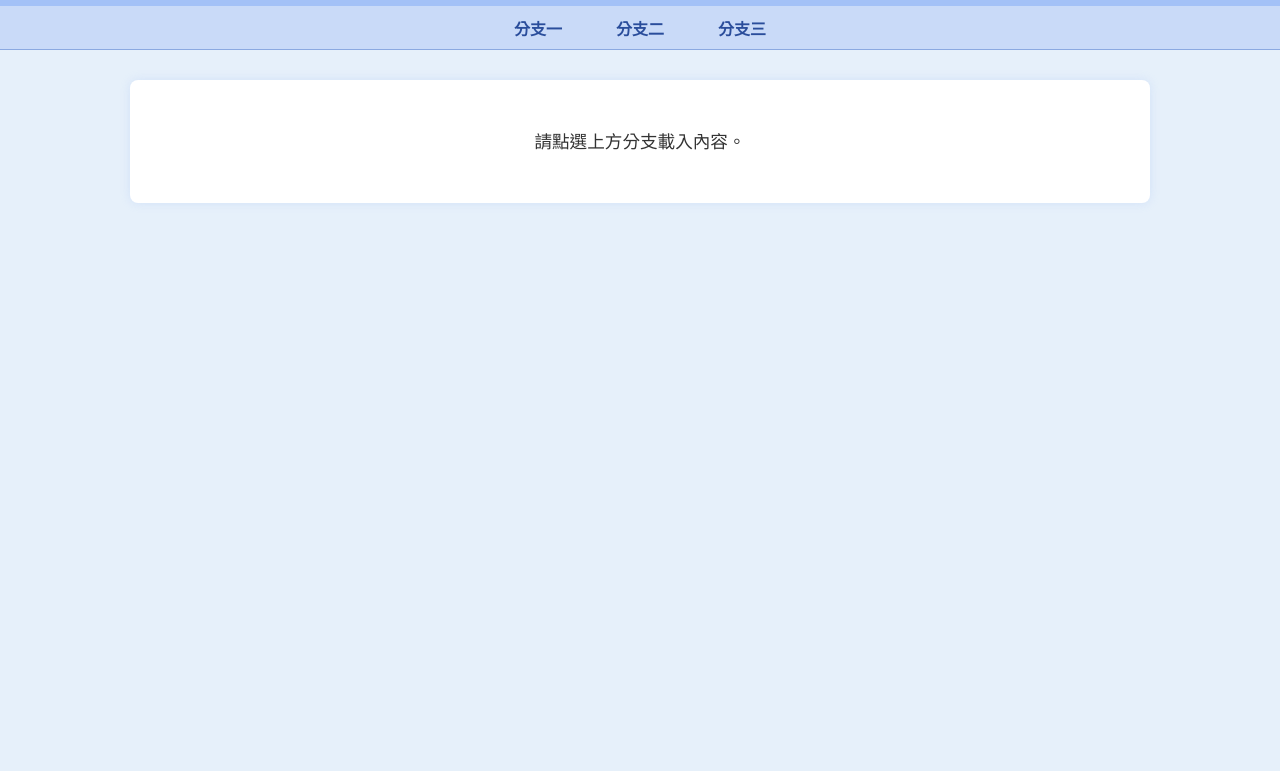
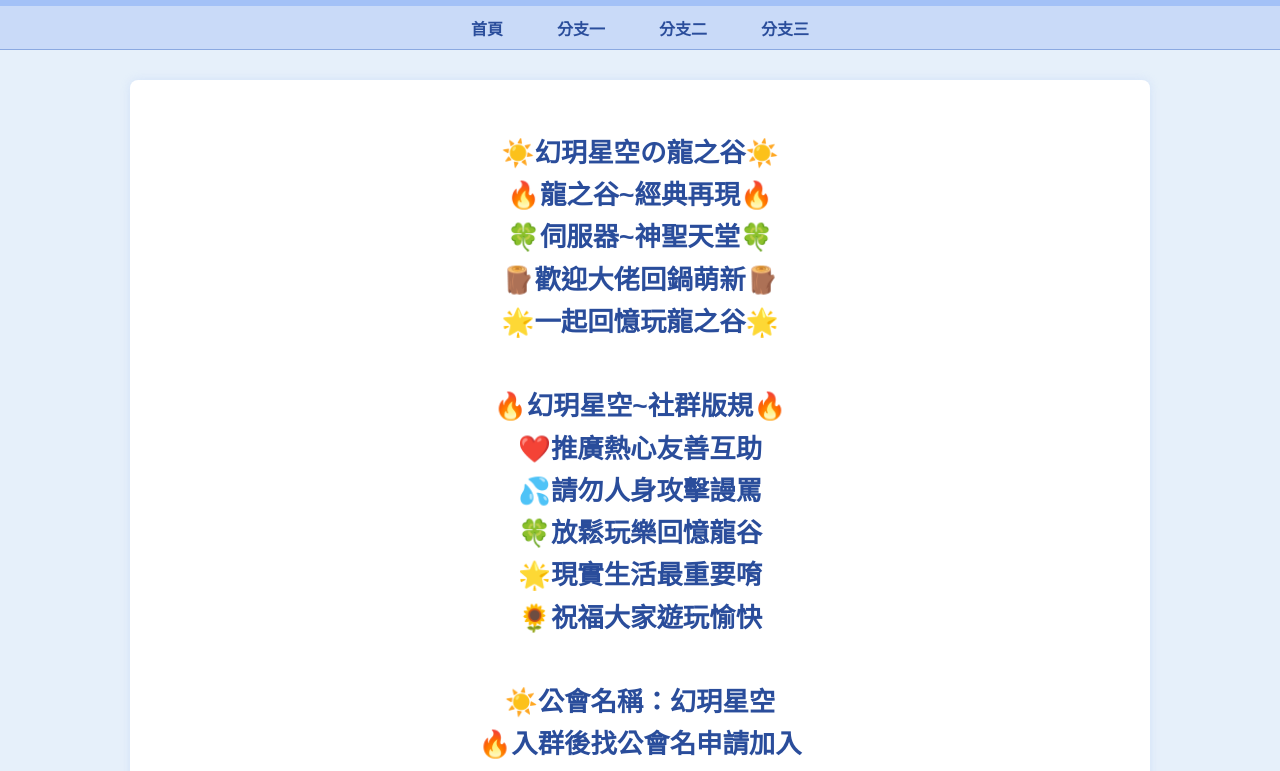
Before and after one commit to chris619070/chris619070.github.io, a plain HTML site: page index.html in a window 1280 px wide. Shown: the part 80-851 px from the top of the page. Before the commit the page ends 800 px from the top, so only its background shows below. Drawn offline with Linux system fonts and the light colour scheme.

Commit message:
更新首頁內容

```diff
--- a/index.html
+++ b/index.html
@@ -1,40 +1,75 @@
-
 <!DOCTYPE html>
 <html lang="zh-Hant">
 <head>
     <meta charset="UTF-8" />
-    <meta name="viewport" content="width=device-width, initial-scale=1" />
-    <title>JavaScript 載入內容</title>
+    <title>幻玥星空</title>
     <link rel="stylesheet" href="style.css" />
 </head>
 <body>
     <header>
-        <h1>網站標題</h1>
+        <h1>幻玥星空</h1>
     </header>
 
     <nav>
         <ul>
-            <li><a href="#" onclick="loadContent('tab1.html')">分支一</a></li>
-            <li><a href="#" onclick="loadContent('tab2.html')">分支二</a></li>
-            <li><a href="#" onclick="loadContent('tab3.html')">分支三</a></li>
+            <li><a href="index.html">首頁</a></li>
+            <li><a href="tab1.html">分支一</a></li>
+            <li><a href="tab2.html">分支二</a></li>
+            <li><a href="tab3.html">分支三</a></li>
         </ul>
     </nav>
 
-    <main id="main-content">
-        <p>請點選上方分支載入內容。</p>
+    <main>
+        <h2>
+☀️幻玥星空の龍之谷☀️<br>
+🔥龍之谷~經典再現🔥<br>
+🍀伺服器~神聖天堂🍀<br>
+🪵歡迎大佬回鍋萌新🪵<br>
+🌟一起回憶玩龍之谷🌟<br><br>
+
+🔥幻玥星空~社群版規🔥<br>
+❤️推廣熱心友善互助<br>
+💦請勿人身攻擊謾罵<br>
+🍀放鬆玩樂回憶龍谷<br>
+🌟現實生活最重要唷<br>
+🌻祝福大家遊玩愉快<br><br>
+
+
+☀️公會名稱：幻玥星空<br>
+🔥入群後找公會名申請加入<br>
+🍀社群名字:職業+龍谷ID<br>
+🌟再標記~晴天~審核加入<br>
+💙也可找公會部長~凸眼魚<br>
+🧡貓咪迴旋踢~態度惡劣<br>
+💚白鬼夜跑~陸光~貓澪<br>
+❤️月光光手慌慌~小老鼠<br>
+🪵麻煩大家幫忙唷~感謝！<br><br>
+
+
+❤️本群適合族群❤️<br>
+1️⃣上班族~下班後晚上玩<br>
+2️⃣有家庭~小朋友睡覺後<br>
+3️⃣服務業~輪班工時較長<br>
+4️⃣休閒玩~偶爾放鬆玩樂<br>
+5️⃣無課金~小帳號養主帳<br>
+6️⃣玩回憶~電腦版回鍋玩<br>
+7️⃣超萌新~沒有玩過龍谷<br>
+💛本群揪團大部分時間<br>
+📢晚上20:00~24:00期間<br><br>
+
+
+🌻幻玥星空~Discord🌻<br>
+☀️龍之谷~幻玥星空<br>
+❤️歡迎打團聊天唷!!<br>
+🪵DC管理者:態度惡劣<br>
+🍀Discord網址：<br>
+https://discord.gg/qbtjgyT9m9<br><br>
+
+
+🔥龍之谷~經典重現<br>
+🌟臉書官方網站<br>
+🍀網址:https://www.facebook.com/share/19Ai1dBJoG/<br>
+        </h2>
     </main>
-
-    <script>
-        function loadContent(file) {
-            fetch(file)
-                .then(response => response.text())
-                .then(data => {
-                    document.getElementById('main-content').innerHTML = data;
-                })
-                .catch(err => {
-                    document.getElementById('main-content').innerHTML = "<p>載入失敗。</p>";
-                });
-        }
-    </script>
 </body>
 </html>
--- a/style.css
+++ b/style.css
@@ -1,4 +1,3 @@
-
 body {
     margin: 0;
     font-family: "微軟正黑體", Arial, sans-serif;
@@ -49,6 +48,7 @@ nav ul li a:hover {
 }
 
 main {
+    color: #2a4d9b;
     background-color: white;
     max-width: 960px;
     margin: 30px auto;
@@ -57,9 +57,5 @@ main {
     border-radius: 8px;
     font-size: 1.1rem;
     line-height: 1.6;
-}
-
-
-main {
     text-align: center;
 }
```
Also changed, not shown: tab1.html (+26 -1 lines), tab2.html (+26 -1 lines), tab3.html (+26 -1 lines).
